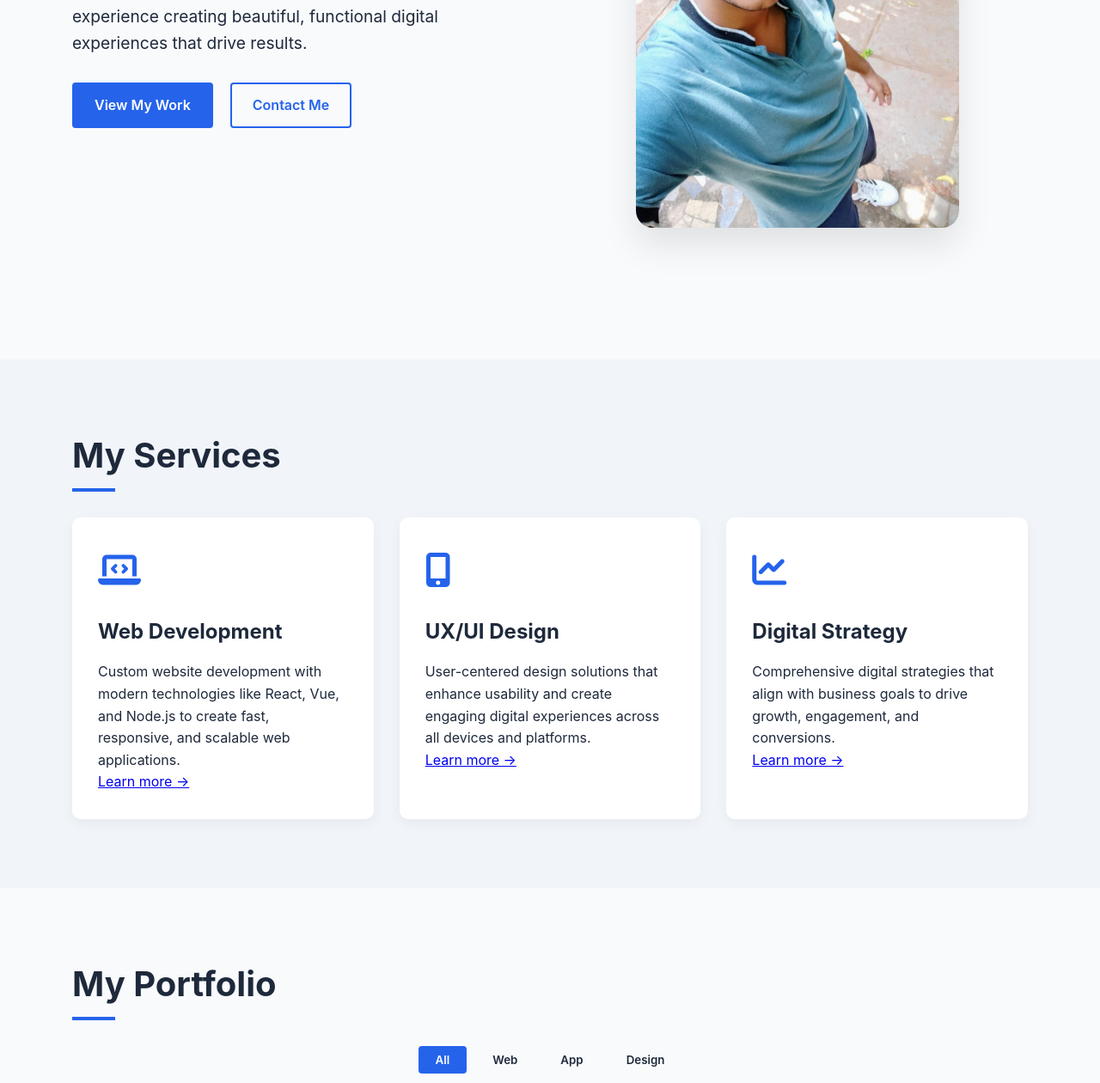
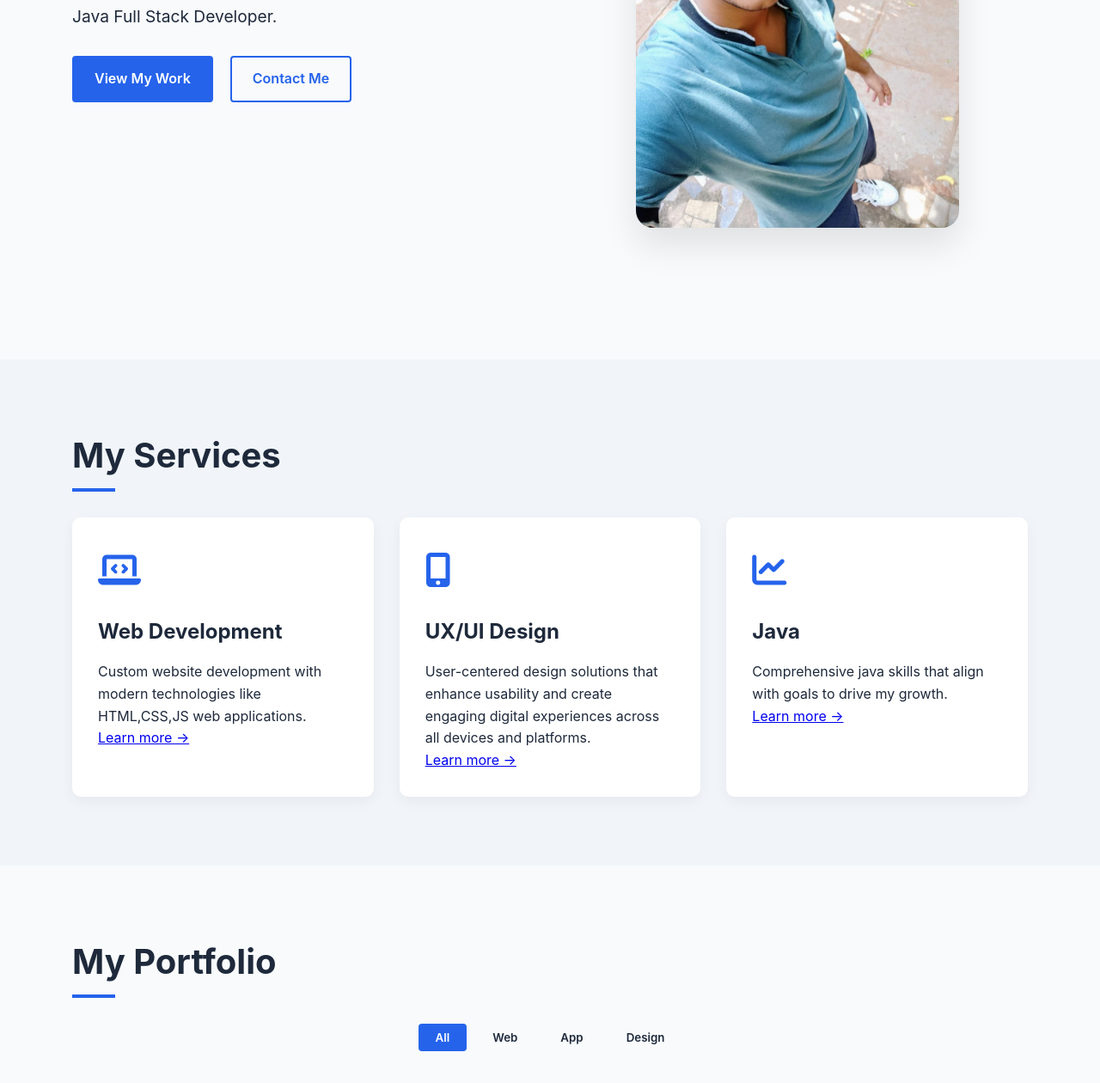
Before and after one commit to Tanmaicoder/Portfolio_Tanmai, a plain HTML site: page index.html in a window 1280 px wide. Shown: the part 382-1642 px from the top of the page at 86% size. Drawn offline with Linux system fonts and the light colour scheme; grey boxes are pictures that could not be loaded.

Commit message:
Update index.html

```diff
--- a/index.html
+++ b/index.html
@@ -660,7 +660,7 @@
     <header id="header">
         <div class="container">
             <nav class="navbar">
-                <a href="#" class="logo">Alex<span>Carter</span></a>
+                <a href="#" class="logo">Tanmai<span>N</span></a>
                 <ul class="nav-links">
                     <li><a href="#home">Home</a></li>
                     <li><a href="#about">About</a></li>
@@ -682,7 +682,7 @@
             <div class="hero-content">
                 <div class="hero-text">
                     <h1>Hi, I'm <span>Tanmai N</span></h1>
-                    <p>Senior UX Designer & Developer with 10+ years of experience creating beautiful, functional digital experiences that drive results.</p>
+                    <p>Java  Full Stack Developer.</p>
                     <div class="hero-btns">
                         <a href="#portfolio" class="btn btn-primary">View My Work</a>
                         <a href="#contact" class="btn btn-secondary">Contact Me</a>
@@ -705,7 +705,7 @@
                         <i class="fas fa-laptop-code"></i>
                     </div>
                     <h3>Web Development</h3>
-                    <p>Custom website development with modern technologies like React, Vue, and Node.js to create fast, responsive, and scalable web applications.</p>
+                    <p>Custom website development with modern technologies like HTML,CSS,JS web applications.</p>
                     <a href="#">Learn more →</a>
                 </div>
                 <div class="service-card">
@@ -720,8 +720,8 @@
                     <div class="service-icon">
                         <i class="fas fa-chart-line"></i>
                     </div>
-                    <h3>Digital Strategy</h3>
-                    <p>Comprehensive digital strategies that align with business goals to drive growth, engagement, and conversions.</p>
+                    <h3>Java </h3>
+                    <p>Comprehensive java skills that align with  goals to drive my growth.</p>
                     <a href="#">Learn more →</a>
                 </div>
             </div>
@@ -844,7 +844,7 @@
             <h2 class="section-title">Client Testimonials</h2>
             <div class="testimonial-slider">
                 <div class="testimonial-card">
-                    <p class="testimonial-text">"Alex transformed our digital presence completely. His attention to detail and user-focused approach resulted in a 40% increase in customer engagement."</p>
+                    <p class="testimonial-text">"Tanmai transformed our software development presence completely. His attention to detail and user-focused approach resulted in a 40% increase in customer engagement."</p>
                     <div class="testimonial-author">
                         <img src="https://randomuser.me/api/portraits/women/44.jpg" alt="Sarah Johnson" class="author-img">
                         <div class="author-info">
@@ -931,8 +931,8 @@
         <div class="container">
             <div class="footer-content">
                 <div class="footer-col">
-                    <h3>Alex Carter</h3>
-                    <p>Senior UX Designer & Developer creating digital experiences that matter.</p>
+                    <h3>Tanmai N</h3>
+                    <p>Java Full Stack Developer.</p>
                     <div class="social-links">
                         <a href="#" class="social-link"><i class="fab fa-twitter"></i></a>
                         <a href="#" class="social-link"><i class="fab fa-linkedin-in"></i></a>
@@ -955,7 +955,7 @@
                     <ul class="footer-links">
                         <li><a href="#">Web Development</a></li>
                         <li><a href="#">UX/UI Design</a></li>
-                        <li><a href="#">Digital Strategy</a></li>
+                        <li><a href="#">Java Development</a></li>
                         <li><a href="#">Mobile Development</a></li>
                         <li><a href="#">Brand Identity</a></li>
                     </ul>
@@ -972,7 +972,7 @@
                 </div>
             </div>
             <div class="footer-bottom">
-                <p>&copy; 2023 Alex Carter. All Rights Reserved.</p>
+                <p>&copy; 2023 Tanmai N. All Rights Reserved.</p>
             </div>
         </div>
     </footer>
```
